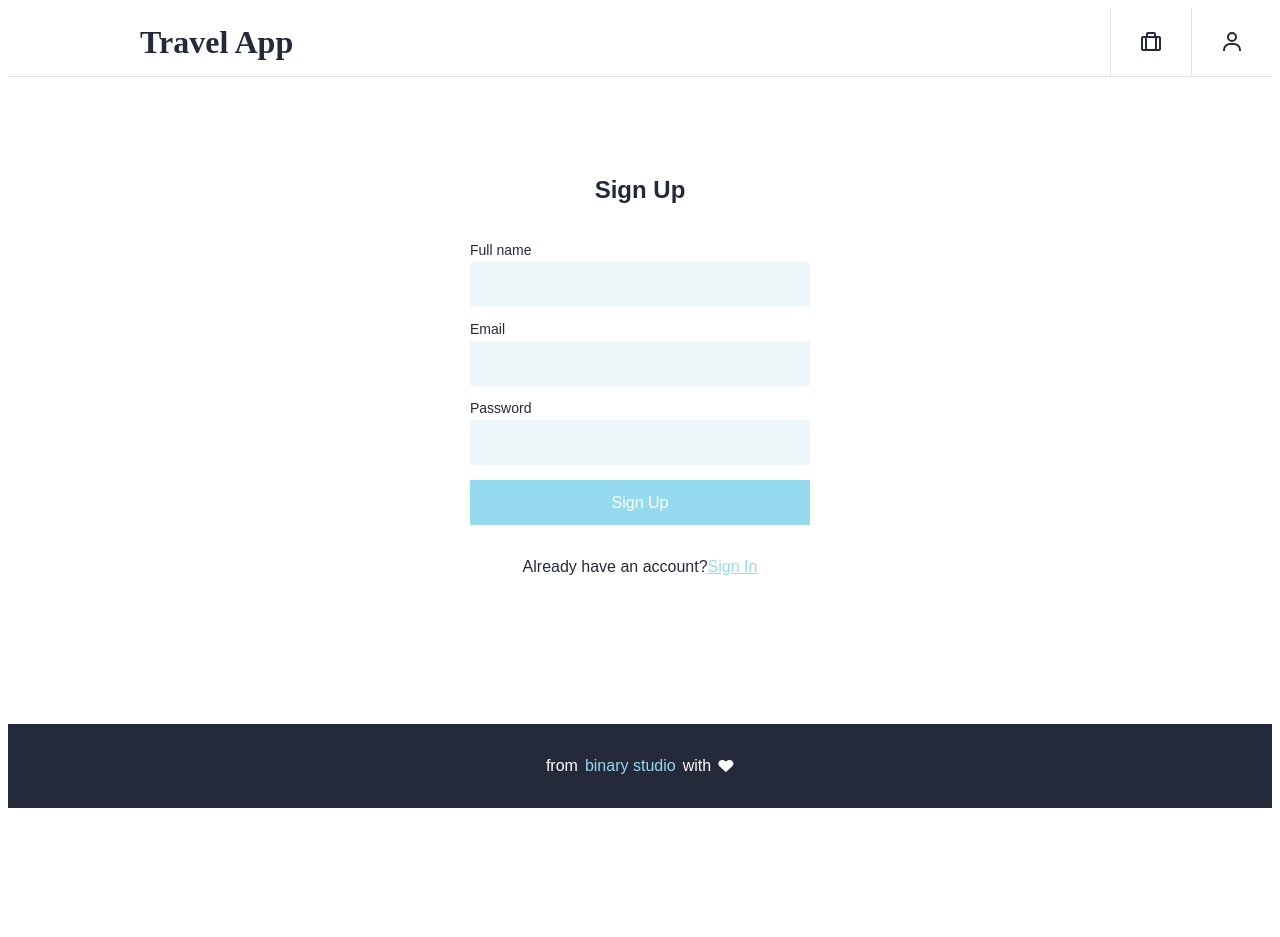
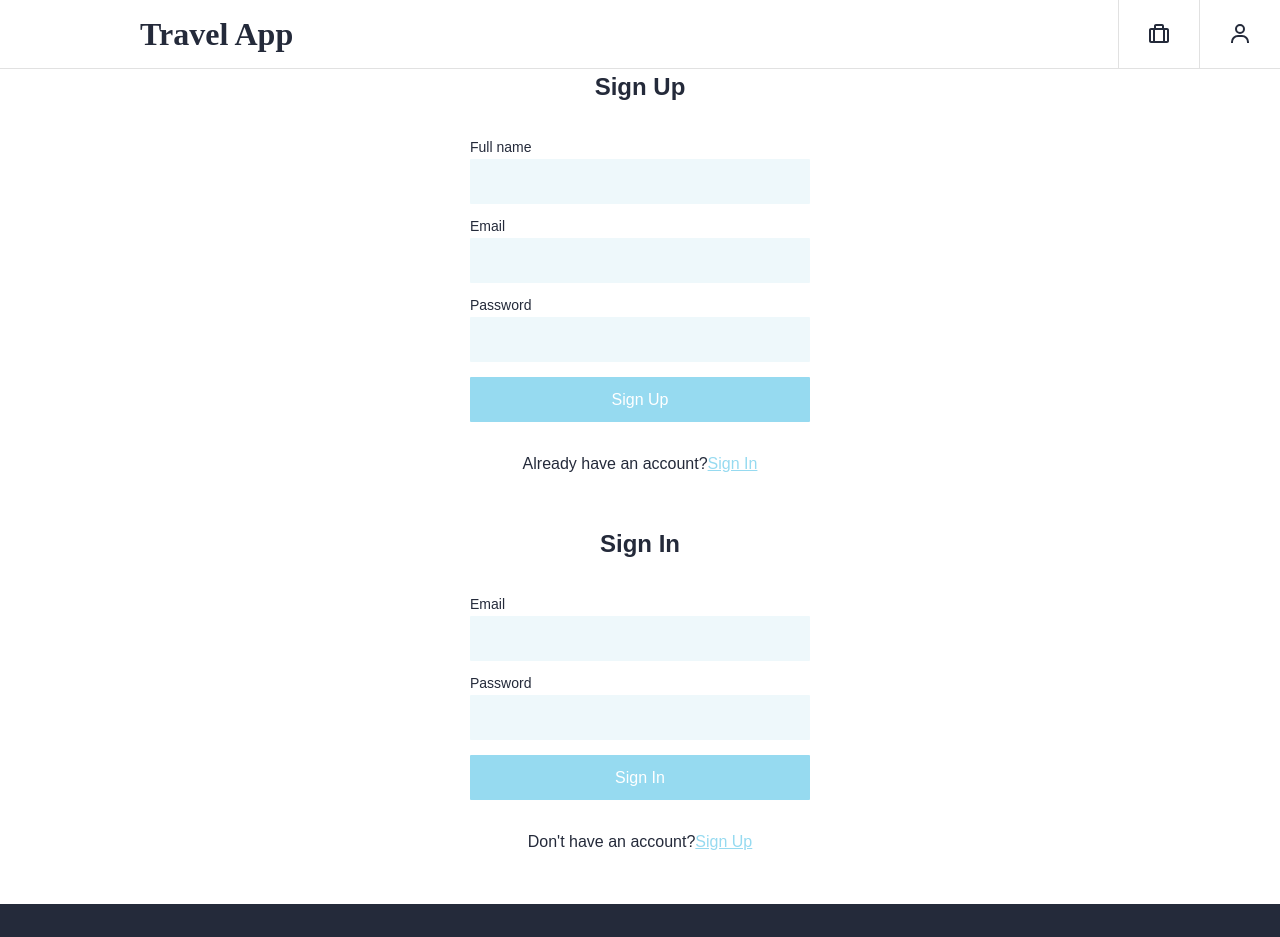
Before and after one commit to Liubomyr86/react-travel-app, a React (Create React App) app: page / in a window 1280 px wide. Shown: the top 937 px of the page. Before the commit the page ends 816 px from the top, so only its background shows below. Built offline with nearby package versions, Linux system fonts and the light colour scheme.

Commit message:
create sign-in page

```diff
--- a/src/App.tsx
+++ b/src/App.tsx
@@ -1,6 +1,7 @@
 import React from 'react';
 import Footer from './components/footer/footer';
 import Header from './components/header/header';
+import SignIn from './components/sign-in/signIn';
 import SignUp from './components/sign-up/signUp';
 
 const App = (): JSX.Element => {
@@ -8,6 +9,7 @@ const App = (): JSX.Element => {
         <>
             <Header />
             <SignUp />
+            <SignIn />
             <Footer />
         </>
     );
--- /dev/null
+++ b/src/components/sign-in/signIn.tsx
@@ -0,0 +1,39 @@
+import React from 'react';
+import Button from '../common/button/button';
+import Input from '../common/input/input';
+import Label from '../common/label/label';
+
+const SignIn = (): JSX.Element => {
+    const classes = ['trip-popup__input', 'input', 'input__heading'];
+
+    return (
+        <main className='sign-in-page'>
+            <h1 className='visually-hidden'>Travel App</h1>
+            <form className='sign-in-form' autoComplete='off'>
+                <h2 className='sign-in-form__title'>Sign In</h2>
+                <Label inputHeadingName='Email' classes={classes}>
+                    <Input name='email' type='email' required={true} />
+                </Label>
+                <Label inputHeadingName='Password' classes={classes}>
+                    <Input
+                        name='password'
+                        type='password'
+                        autoComplete='new-password'
+                        required={true}
+                        minLength={3}
+                        maxLength={20}
+                    />
+                </Label>
+                <Button type='submit'>Sign In</Button>
+            </form>
+            <span>
+                Don&apos;t have an account?
+                <a href='./sign-up.html' className='sign-in-form__link'>
+                    Sign Up
+                </a>
+            </span>
+        </main>
+    );
+};
+
+export default SignIn;
--- a/src/index.css
+++ b/src/index.css
@@ -72,15 +72,18 @@
     box-sizing: border-box;
 }
 
-html {
-    scroll-behavior: smooth;
-}
-
 #root {
     display: flex;
     flex-direction: column;
     min-width: 320px;
     min-height: 100vh;
+}
+
+html {
+    scroll-behavior: smooth;
+}
+
+body {
     margin: 0;
     padding: 0;
     overflow-x: hidden;
```
